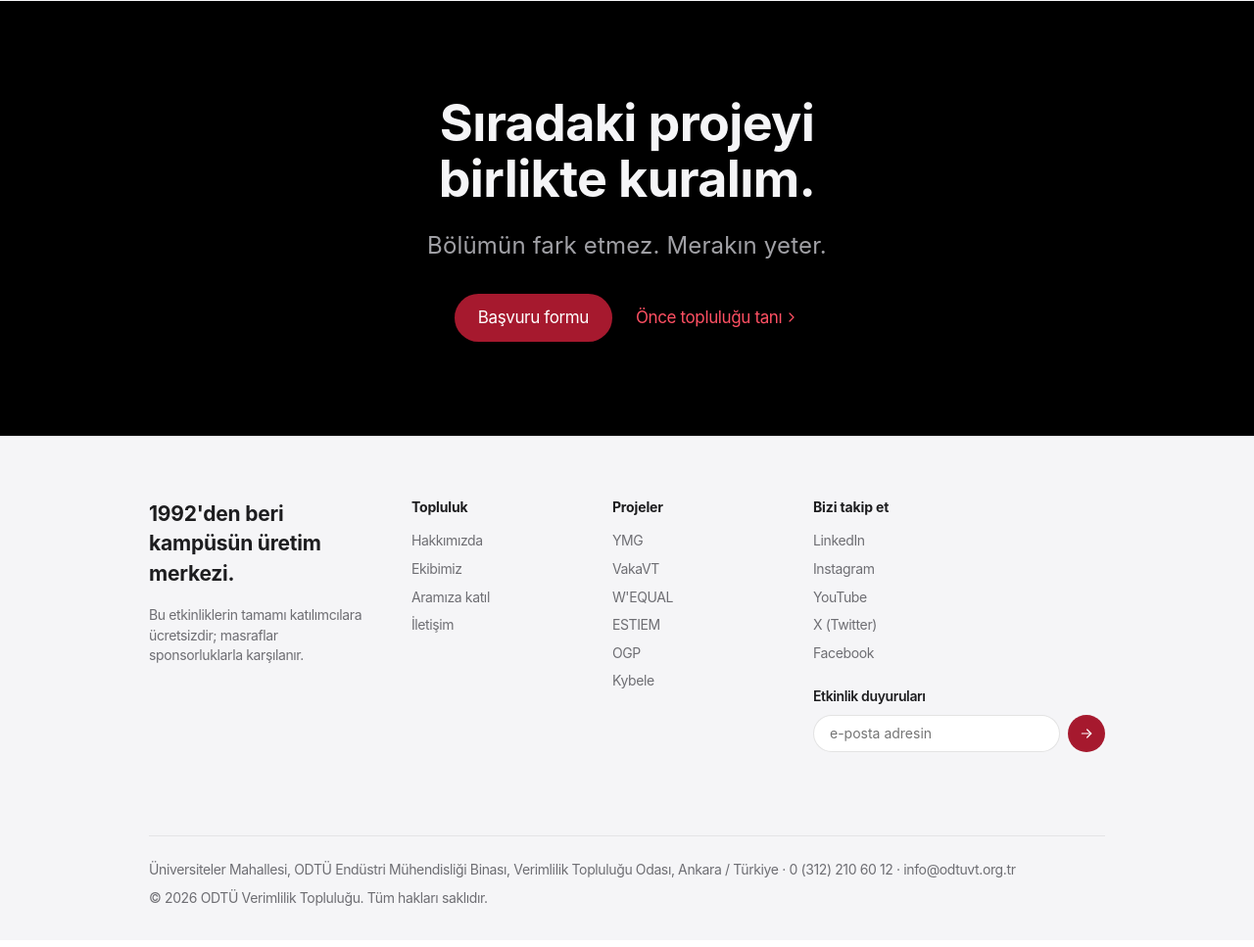
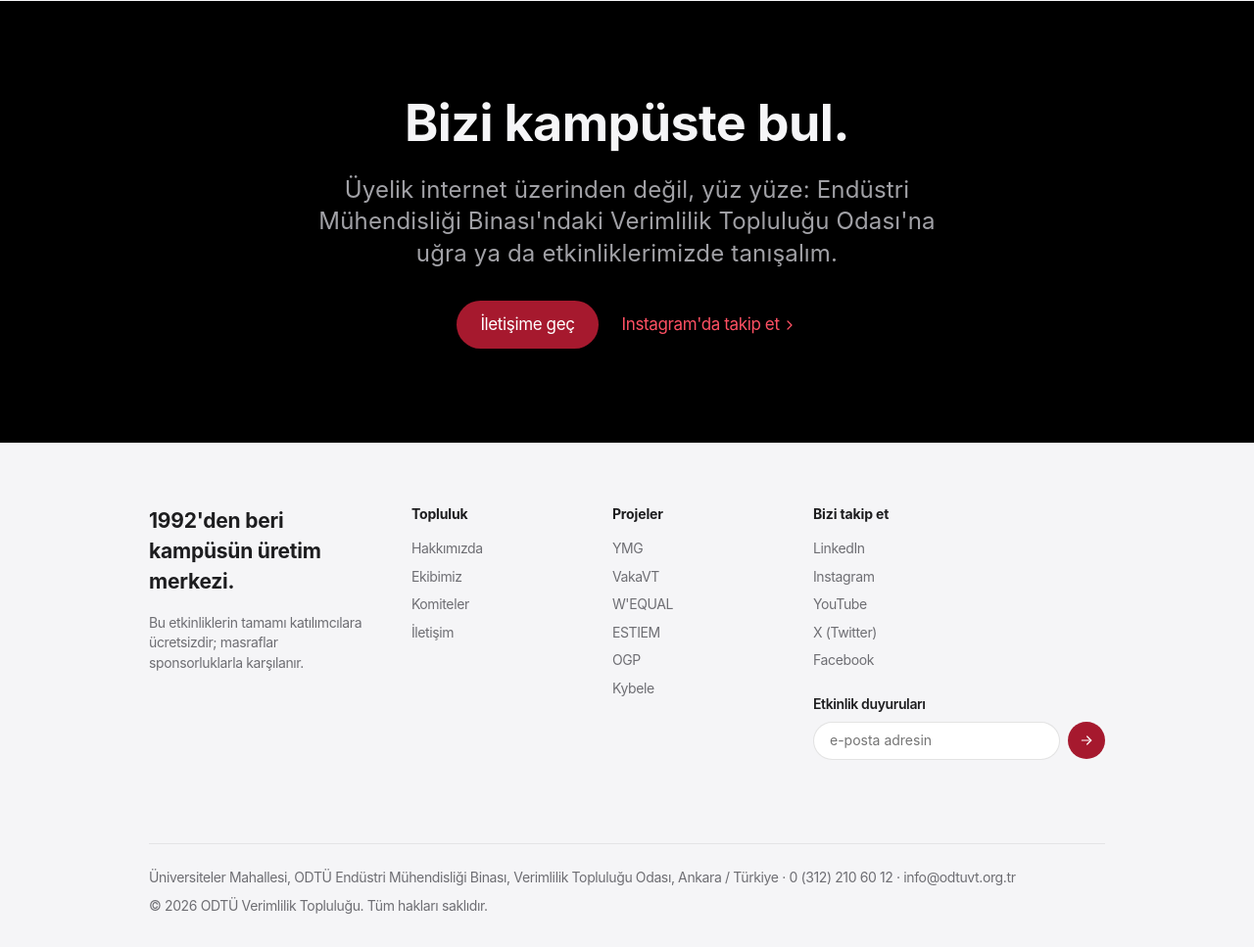
Before and after one commit to zomvuitton/sitedemo0.1, a Node server app: page / in a window 1280 px wide. Shown: the part 3479-4446 px from the top of the page at 98% size. Before the commit the page ends 4404 px from the top, so only its background shows below. Run offline with Node 20, Linux system fonts and the light colour scheme.

Commit message:
İnternet üzerinden üyelik başvurusu ögelerini kaldır
Topluluk çevrimiçi başvuru kabul etmiyor:
- /katil sayfası ve üyelik formu silindi; eski bağlantılar 301 ile
  /iletisim'e yönlenir
- /api/join ucu kaldırıldı
- Tüm 'Aramıza katıl' / 'Başvuru formu' butonları kaldırıldı; koyu CTA
  karoları 'Bizi kampüste bul' mesajına (Endüstri Müh. Binası,
  Verimlilik Topluluğu Odası) ve iletişim/Instagram bağlantılarına döndü
- Nav'daki hap buton İletişim'e bağlandı, footer bağlantıları güncellendi

Co-Authored-By: Claude Fable 5 <noreply@anthropic.com>
Claude-Session: https://claude.ai/code/session_01TkeMLRDuhdJox4N4xfNfGq

```diff
--- a/server.js
+++ b/server.js
@@ -201,8 +201,9 @@ app.get("/iletisim", (req, res) => {
   res.render("iletisim", { title: `İletişim — ${site.short}` });
 });
 
+// Üyelik başvurusu internet üzerinden alınmaz; eski bağlantılar iletişime yönlenir
 app.get("/katil", (req, res) => {
-  res.render("katil", { title: `Aramıza Katıl — ${site.short}` });
+  res.redirect(301, "/iletisim");
 });
 
 // ---------- Genel API ----------
@@ -219,22 +220,6 @@ app.post("/api/contact", rateLimit, (req, res) => {
 
   appendRecord("contact.jsonl", { name, email, subject, message });
   res.json({ ok: true, message: "Mesajınız alındı. En kısa sürede dönüş yapacağız." });
-});
-
-app.post("/api/join", rateLimit, (req, res) => {
-  const name = clean(req.body.name, 120);
-  const email = clean(req.body.email, 200);
-  const department = clean(req.body.department, 160);
-  const year = clean(req.body.year, 20);
-  const interest = clean(req.body.interest, 160);
-  const motivation = clean(req.body.motivation, 2000);
-
-  if (name.length < 2) return res.status(400).json({ ok: false, error: "Lütfen adınızı yazın." });
-  if (!emailRe.test(email)) return res.status(400).json({ ok: false, error: "Geçerli bir e-posta adresi girin." });
-  if (!department) return res.status(400).json({ ok: false, error: "Bölümünüzü belirtin." });
-
-  appendRecord("join.jsonl", { name, email, department, year, interest, motivation });
-  res.json({ ok: true, message: "Başvurun alındı. Görüşme dönemi başladığında sana ulaşacağız." });
 });
 
 app.post("/api/newsletter", rateLimit, (req, res) => {
--- a/views/ekibimiz.ejs
+++ b/views/ekibimiz.ejs
@@ -97,8 +97,9 @@ committees.forEach(function (c) {
 <section class="tile tile-dark join-cta">
   <div class="hero-inner reveal">
     <h2 class="display-light">Bu ekibin içinde<br>senin de yerin var.</h2>
+    <p class="lede">Bizi kampüste bul: Endüstri Mühendisliği Binası, Verimlilik Topluluğu Odası.</p>
     <div class="cta-row">
-      <a class="btn btn-primary" href="/katil">Aramıza katıl</a>
+      <a class="btn btn-primary" href="/iletisim">İletişime geç</a>
     </div>
   </div>
 </section>
--- a/views/index.ejs
+++ b/views/index.ejs
@@ -8,8 +8,8 @@
     <h1>ODTÜ Verimlilik<br>Topluluğu</h1>
     <p class="lede"><%= site.heroLede %></p>
     <div class="cta-row">
-      <a class="btn btn-primary" href="/katil">Aramıza katıl</a>
-      <a class="link-more" href="/projeler">Projeleri keşfet <%- include('partials/icon', { name: 'chevron', cls: 'icon-inline' }) %></a>
+      <a class="btn btn-primary" href="/projeler">Projeleri keşfet</a>
+      <a class="link-more" href="/hakkimizda">Topluluğu tanı <%- include('partials/icon', { name: 'chevron', cls: 'icon-inline' }) %></a>
     </div>
   </div>
 </section>
@@ -90,14 +90,14 @@
   </div>
 </section>
 
-<!-- Katıl CTA -->
+<!-- Kampüste buluşalım -->
 <section class="tile tile-dark join-cta">
   <div class="hero-inner reveal">
-    <h2 class="display-light">Sıradaki projeyi<br>birlikte kuralım.</h2>
-    <p class="lede">Bölümün fark etmez. Merakın yeter.</p>
+    <h2 class="display-light">Bizi kampüste bul.</h2>
+    <p class="lede">Üyelik internet üzerinden değil, yüz yüze: Endüstri Mühendisliği Binası'ndaki Verimlilik Topluluğu Odası'na uğra ya da etkinliklerimizde tanışalım.</p>
     <div class="cta-row">
-      <a class="btn btn-primary" href="/katil">Başvuru formu</a>
-      <a class="link-more" href="/hakkimizda">Önce topluluğu tanı <%- include('partials/icon', { name: 'chevron', cls: 'icon-inline' }) %></a>
+      <a class="btn btn-primary" href="/iletisim">İletişime geç</a>
+      <a class="link-more" href="<%= site.social.instagram %>" target="_blank" rel="noopener">Instagram'da takip et <%- include('partials/icon', { name: 'chevron', cls: 'icon-inline' }) %></a>
     </div>
   </div>
 </section>
--- a/views/komite.ejs
+++ b/views/komite.ejs
@@ -7,7 +7,7 @@
     <h1><%= committee.name %></h1>
     <p class="lede lede-dark"><%= committee.summary %></p>
     <div class="cta-row">
-      <a class="btn btn-primary" href="/katil">Ekipte yer al</a>
+      <a class="btn btn-primary" href="/iletisim">İletişime geç</a>
       <a class="link-more" href="/komiteler">Tüm komiteler <%- include('partials/icon', { name: 'chevron', cls: 'icon-inline' }) %></a>
     </div>
     <% if (committee.hero) { %>
--- a/views/komiteler.ejs
+++ b/views/komiteler.ejs
@@ -29,9 +29,9 @@
 <section class="tile tile-dark join-cta">
   <div class="hero-inner reveal">
     <h2 class="display-light">Hangi komite sana göre?</h2>
-    <p class="lede">Başvururken tercihini belirtebilirsin.</p>
+    <p class="lede">Komiteleri en iyi kampüste, etkinliklerimizde ve topluluk odamızda tanırsın.</p>
     <div class="cta-row">
-      <a class="btn btn-primary" href="/katil">Aramıza katıl</a>
+      <a class="btn btn-primary" href="/iletisim">İletişime geç</a>
     </div>
   </div>
 </section>
--- a/views/partials/footer.ejs
+++ b/views/partials/footer.ejs
@@ -11,7 +11,7 @@
         <ul>
           <li><a href="/hakkimizda">Hakkımızda</a></li>
           <li><a href="/ekibimiz">Ekibimiz</a></li>
-          <li><a href="/katil">Aramıza katıl</a></li>
+          <li><a href="/komiteler">Komiteler</a></li>
           <li><a href="/iletisim">İletişim</a></li>
         </ul>
       </nav>
--- a/views/partials/nav.ejs
+++ b/views/partials/nav.ejs
@@ -13,8 +13,7 @@
       <li><a href="/komiteler" <%= path === '/komiteler' ? 'aria-current="page"' : '' %>>Komiteler</a></li>
       <li><a href="/hakkimizda" <%= path === '/hakkimizda' ? 'aria-current="page"' : '' %>>Hakkımızda</a></li>
       <li><a href="/ekibimiz" <%= path === '/ekibimiz' ? 'aria-current="page"' : '' %>>Ekibimiz</a></li>
-      <li><a href="/iletisim" <%= path === '/iletisim' ? 'aria-current="page"' : '' %>>İletişim</a></li>
-      <li><a class="nav-cta" href="/katil">Aramıza katıl</a></li>
+      <li><a class="nav-cta" href="/iletisim">İletişim</a></li>
     </ul>
   </nav>
 </header>
--- a/views/proje.ejs
+++ b/views/proje.ejs
@@ -8,7 +8,7 @@
     <p class="lede <%= project.theme === 'dark' ? '' : 'lede-dark' %>"><%= project.summary %></p>
     <div class="cta-row">
       <a class="btn btn-primary" href="<%= project.external %>" target="_blank" rel="noopener">Proje sitesine git</a>
-      <a class="link-more" href="/katil">Ekipte yer al <%- include('partials/icon', { name: 'chevron', cls: 'icon-inline' }) %></a>
+      <a class="link-more" href="/projeler">Tüm projeler <%- include('partials/icon', { name: 'chevron', cls: 'icon-inline' }) %></a>
     </div>
     <% if (project.hero) { %>
     <img class="feature-img" src="<%= project.hero %>" alt="<%= project.name %> etkinliğinden bir kare">
```
Also changed, not shown: views/katil.ejs (deleted, +0 -78 lines), README.md.
